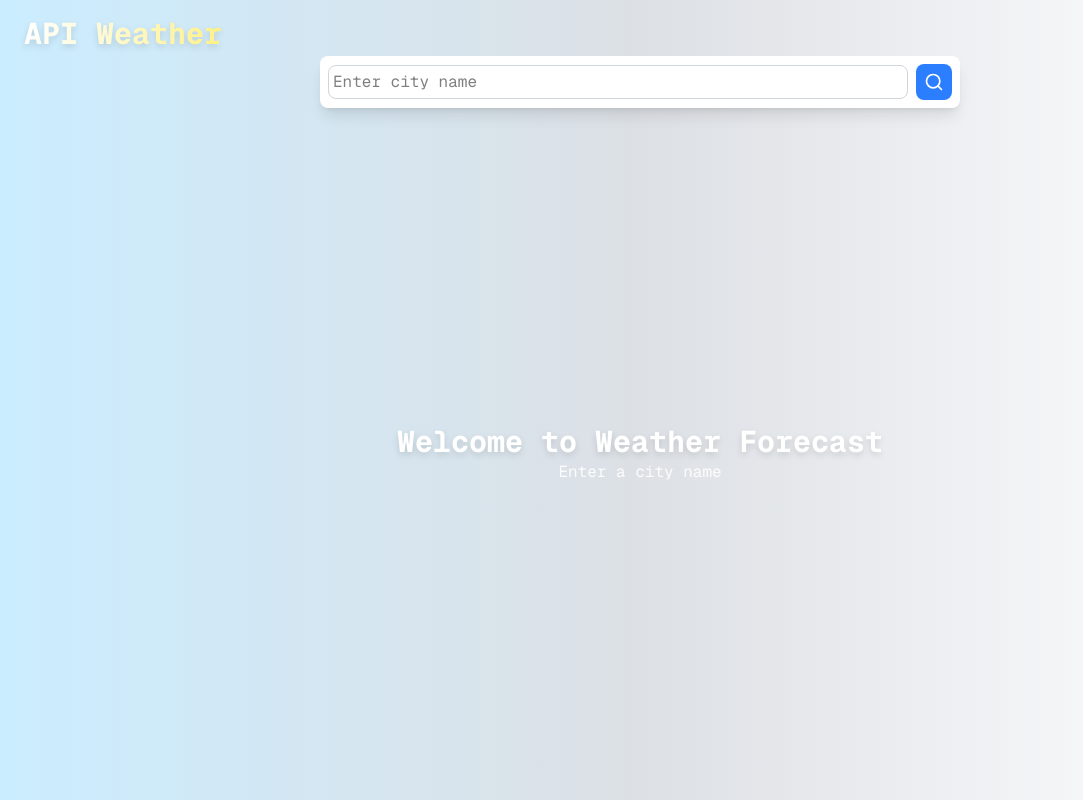
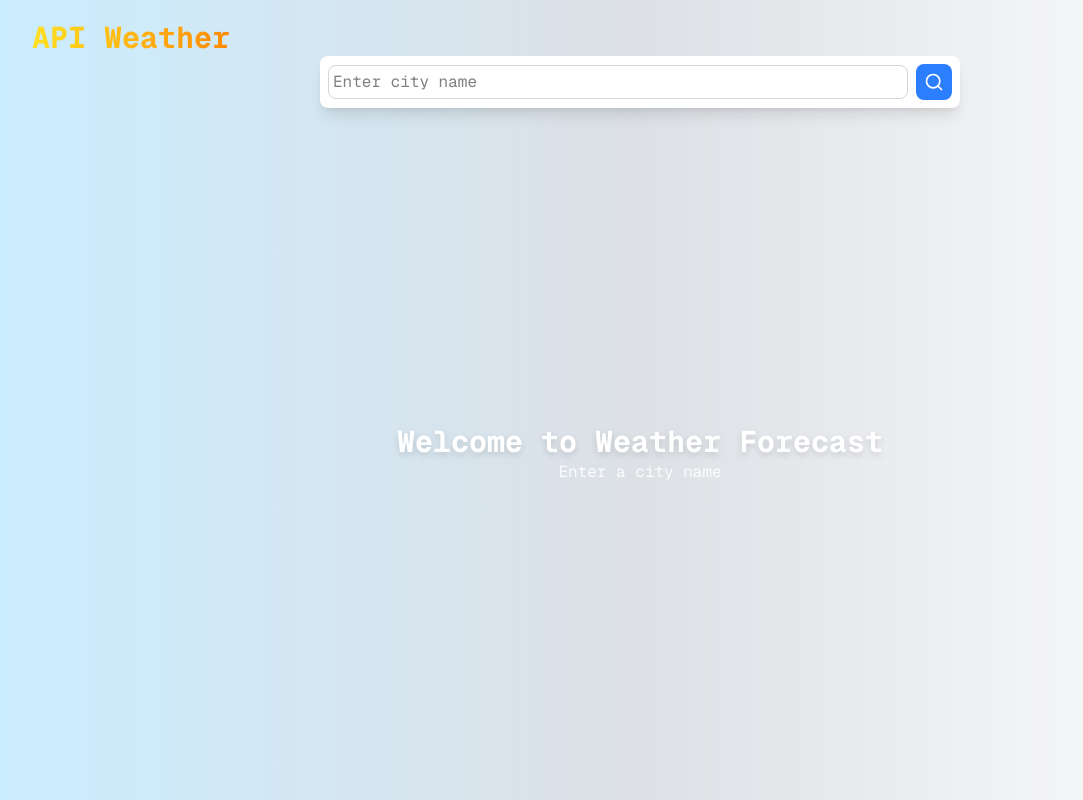
Before and after one commit to Lincoln-Madaraka/weather-forecast-app, a Next.js app in the folder weather-forecast-app/: page / in a window 1280 px wide. Shown: the whole page, without its empty margins (0-1083 px from the left). Built offline with nearby package versions, Linux system fonts and the light colour scheme.

Commit message:
Updated Logo

```diff
--- a/weather-forecast-app/app/page.tsx
+++ b/weather-forecast-app/app/page.tsx
@@ -83,7 +83,7 @@ if (Object.keys(data).length === 0 && error === "") {
       {/* INPUT AND LOGO */}
           {/* Logo */}
         <div className="flex justify-center items-center pt-4">
-          <h1 className="absolute top-4 left-6 text-3xl font-bold bg-gradient-to-r from-white to-yellow-200 bg-clip-text text-transparent drop-shadow-md">API Weather</h1>
+          <h1 className="absolute top-5 left-8 text-3xl font-bold bg-gradient-to-r from-yellow-300 to-orange-400 bg-clip-text text-transparent">API Weather</h1>
         </div>
            {/* Input Section */}
           <Input handleSearch={handleSearch}
```
